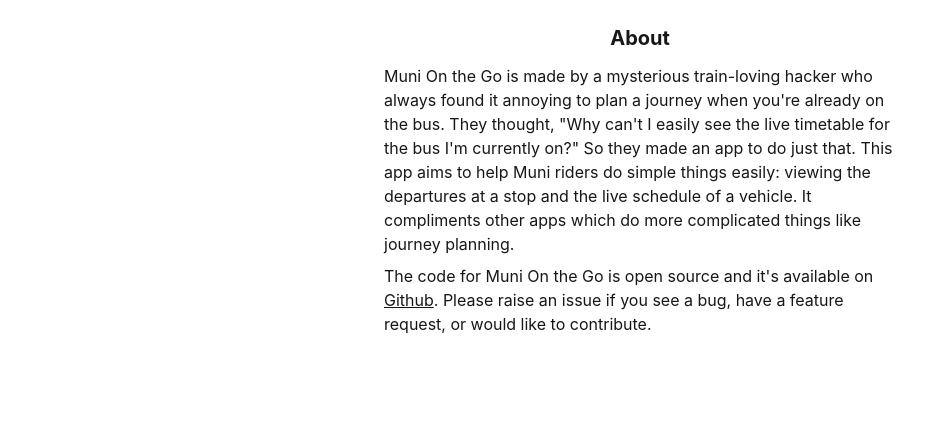
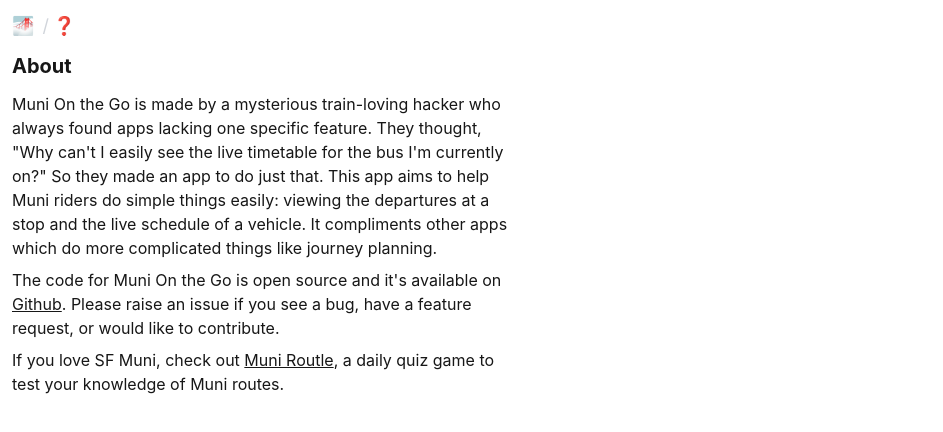
Before and after one commit to djbusstop/muni-on-the-go, a Next.js app: page /about in a window 1280 px wide. Shown: the top 432 px of the page, without its empty margins (0-943 px from the left). Built offline with nearby package versions, Linux system fonts and the light colour scheme.

Commit message:
update about

```diff
--- a/app/about/page.tsx
+++ b/app/about/page.tsx
@@ -1,3 +1,4 @@
+import Breadcrumbs from "@/ui/Breadcrumbs";
 import clsx from "clsx";
 import { Metadata } from "next";
 
@@ -9,8 +10,15 @@
 
 export default async function Page() {
   return (
-    <main className={clsx(["w-full", "flex", "flex-col", "items-center"])}>
+    <main className={clsx(["w-full", "flex", "flex-col"])}>
       <header className="max-w-lg">
+        <Breadcrumbs
+          links={[
+            <span className="-ml-1" key={"b"}>
+              ❓
+            </span>,
+          ]}
+        />
         <div className="flex items-center justify-between mt-3">
           <h1 className="text-xl font-bold">About</h1>
         </div>
@@ -18,13 +26,12 @@
       <section className="my-3 flex flex-col gap-2 max-w-lg">
         <p>
           Muni On the Go is made by a mysterious train-loving hacker who always
-          found it annoying to plan a journey when you&apos;re already on the
-          bus. They thought, &quot;Why can&apos;t I easily see the live
-          timetable for the bus I&apos;m currently on?&quot; So they made an app
-          to do just that. This app aims to help Muni riders do simple things
-          easily: viewing the departures at a stop and the live schedule of a
-          vehicle. It compliments other apps which do more complicated things
-          like journey planning.
+          found apps lacking one specific feature. They thought, &quot;Why
+          can&apos;t I easily see the live timetable for the bus I&apos;m
+          currently on?&quot; So they made an app to do just that. This app aims
+          to help Muni riders do simple things easily: viewing the departures at
+          a stop and the live schedule of a vehicle. It compliments other apps
+          which do more complicated things like journey planning.
         </p>
 
         <p>
@@ -38,6 +45,14 @@
           . Please raise an issue if you see a bug, have a feature request, or
           would like to contribute.
         </p>
+
+        <p>
+          If you love SF Muni, check out{" "}
+          <a href="muniroutle.com" className="underline">
+            Muni Routle
+          </a>
+          , a daily quiz game to test your knowledge of Muni routes.
+        </p>
       </section>
     </main>
   );
```
